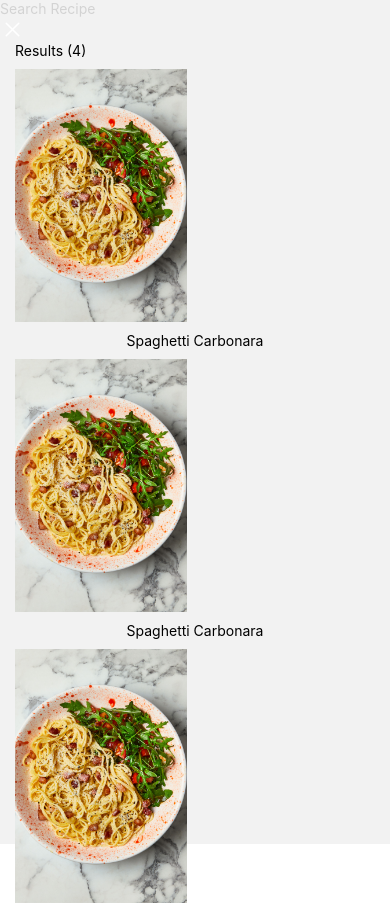
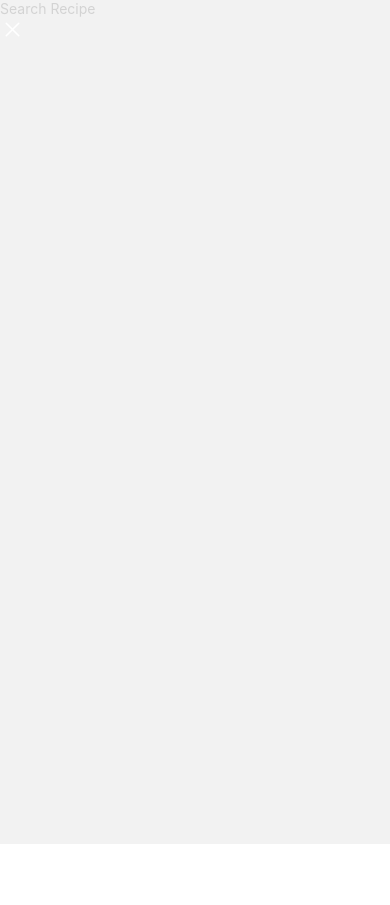
Before and after one commit to dannydecaf/GrubShare, a React Native app: screen /Search in a window 390 px wide. Shown: the top 905 px of the page. After the commit the page ends 844 px from the top, so only its background shows below. Built offline with nearby package versions, Linux system fonts and the light colour scheme; grey boxes are pictures that could not be loaded.

Commit message:
Made search bar functional with api call

```diff
--- a/api/spoonacular.js
+++ b/api/spoonacular.js
@@ -14,7 +14,7 @@ const budgetFriendlyRecipesEndpoint = (maxPrice) => `${apiBaseUrl}/recipes/compl
 const lowCalorieRecipesEndpoint = `${apiBaseUrl}/recipes/complexSearch?apiKey=${apiKey}&maxCalories=400&number=10`;
 const ingredientDetailsEndpoint = (id) => `${apiBaseUrl}/food/ingredients/${id}/information?amount=1&apiKey=${apiKey}`;
 const recipesByIngredientEndpoint = (ingredientName) => `${apiBaseUrl}/recipes/findByIngredients?ingredients=${ingredientName}&number=10&apiKey=${apiKey}`;
-
+const searchRecipesEndpoint = (query) => `${apiBaseUrl}/recipes/complexSearch?query=${query}&number=10&apiKey=${apiKey}`;
 
 
 
@@ -70,3 +70,7 @@ export const fetchIngredientDetails = (id) => {
 export const fetchRecipesByIngredient = (ingredientName) => {
     return apiCall(recipesByIngredientEndpoint(ingredientName));
 };
+
+export const searchRecipes = (query) => {
+    return apiCall(searchRecipesEndpoint(query));
+}
--- a/src/screens/SearchScreen.js
+++ b/src/screens/SearchScreen.js
@@ -13,14 +13,32 @@ import React, { useState } from "react";
 import { XMarkIcon } from "react-native-heroicons/outline";
 import { useNavigation } from "@react-navigation/native";
 import Loading from "../components/loading";
+import { searchRecipes } from "../../api/spoonacular";
 
 var { width, height } = Dimensions.get("window");
 
 export default function SearchScreen() {
   const navigation = useNavigation();
-  const [results, setResults] = useState([1, 2, 3, 4]);
+  const [results, setResults] = useState([]);
   const [loading, setLoading] = useState(false);
-  let recipeName = "Spaghetti Carbonara";
+  const [query, setQuery] = useState("");
+
+  const handleSearch = async () => {
+    setLoading(true);
+    try {
+      const searchResults = await searchRecipes(query);
+
+      console.log("Search Results:", searchResults);
+
+      setResults(searchResults?.results || []);
+      setLoading(false);
+    } catch (error) {
+      console.error("Error searching recipes:", error);
+      setResults([]);
+      setLoading(false);
+    }
+  };
+
   return (
     <SafeAreaView className="bg-neutral-800 flex-1">
       <View className="mx-4 mb-3 flex-row justify-between items-center border border-neutral-500 rounded-full">
@@ -28,6 +46,9 @@ export default function SearchScreen() {
           placeholder="Search Recipe"
           placeholderTextColor={"lightgray"}
           className="pb-1 pl-6 flex-1 text-base font-semibold text-white tracking-wider"
+          value={query}
+          onChangeText={setQuery}
+          onSubmitEditing={handleSearch}
         />
         <TouchableOpacity
           onPress={() => navigation.navigate("Home")}
@@ -39,9 +60,7 @@ export default function SearchScreen() {
       {/* Search Results */}
       {loading ? (
         <Loading />
-      ) :
-
-      results.length > 0 ? (
+      ) : results.length > 0 ? (
         <ScrollView
           showsVerticalScrollIndicator={false}
           contentContainerStyle={{ paddingHorizontal: 15 }}
@@ -55,12 +74,12 @@ export default function SearchScreen() {
               return (
                 <TouchableWithoutFeedback
                   key={index}
-                  onPress={() => navigation.push("Recipe", item)}
+                  onPress={() => navigation.push("Recipe", { id: item.id })}
                 >
                   <View className="space-y-2 mb-4">
                     <Image
                       className="rounded-3xl"
-                      source={require("../assets/carbonara.jpg")}
+                      source={{ uri: `https://spoonacular.com/recipeImages/${item.id}-636x393.${item.imageType}` }}
                       style={{
                         width: width * 0.44,
                         height: height * 0.3,
@@ -71,9 +90,9 @@ export default function SearchScreen() {
                       className="text-neutral-300 ml-l"
                       style={{ textAlign: "center" }}
                     >
-                      {recipeName.length > 22
-                        ? recipeName.slice(0, 22) + "..."
-                        : recipeName}
+                      {item.title.length > 22
+                        ? item.title.slice(0, 22) + "..."
+                        : item.title}
                     </Text>
                   </View>
                 </TouchableWithoutFeedback>
```
